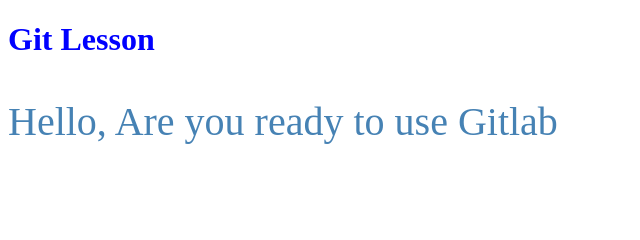
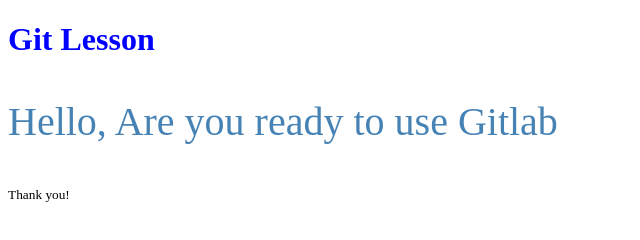
Before and after one commit to Sumanaashin/githublesson1, a plain HTML site: page index.html in a window 1280 px wide. Shown: the full height of the page, 0-640 px from the left. Drawn offline with Linux system fonts and the light colour scheme.

Commit message:
M thanks in to index.html

```diff
--- a/index.html
+++ b/index.html
@@ -18,5 +18,6 @@
 <body>
     <h1>Git Lesson</h1>
     <p>Hello, Are you ready to use Gitlab</p>
+    <small>Thank you!</small>
 </body>
 </html>
```
